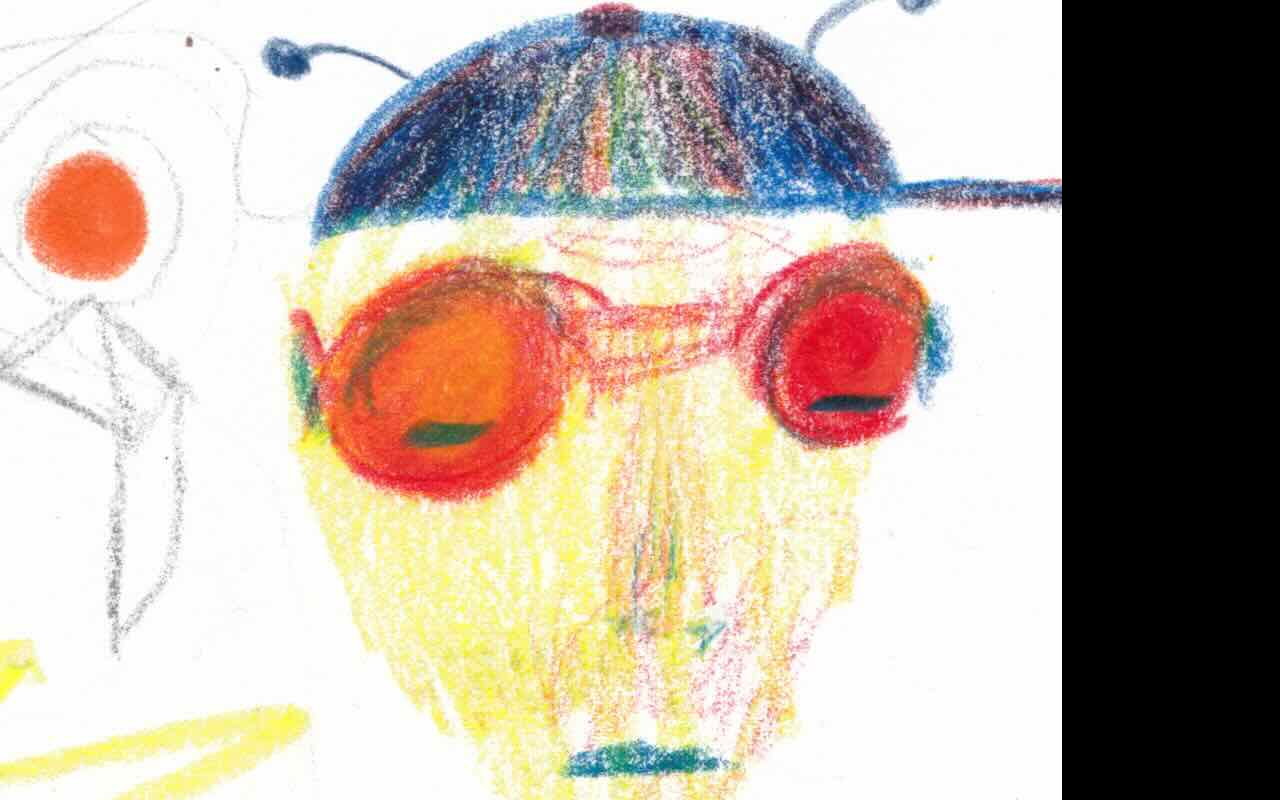
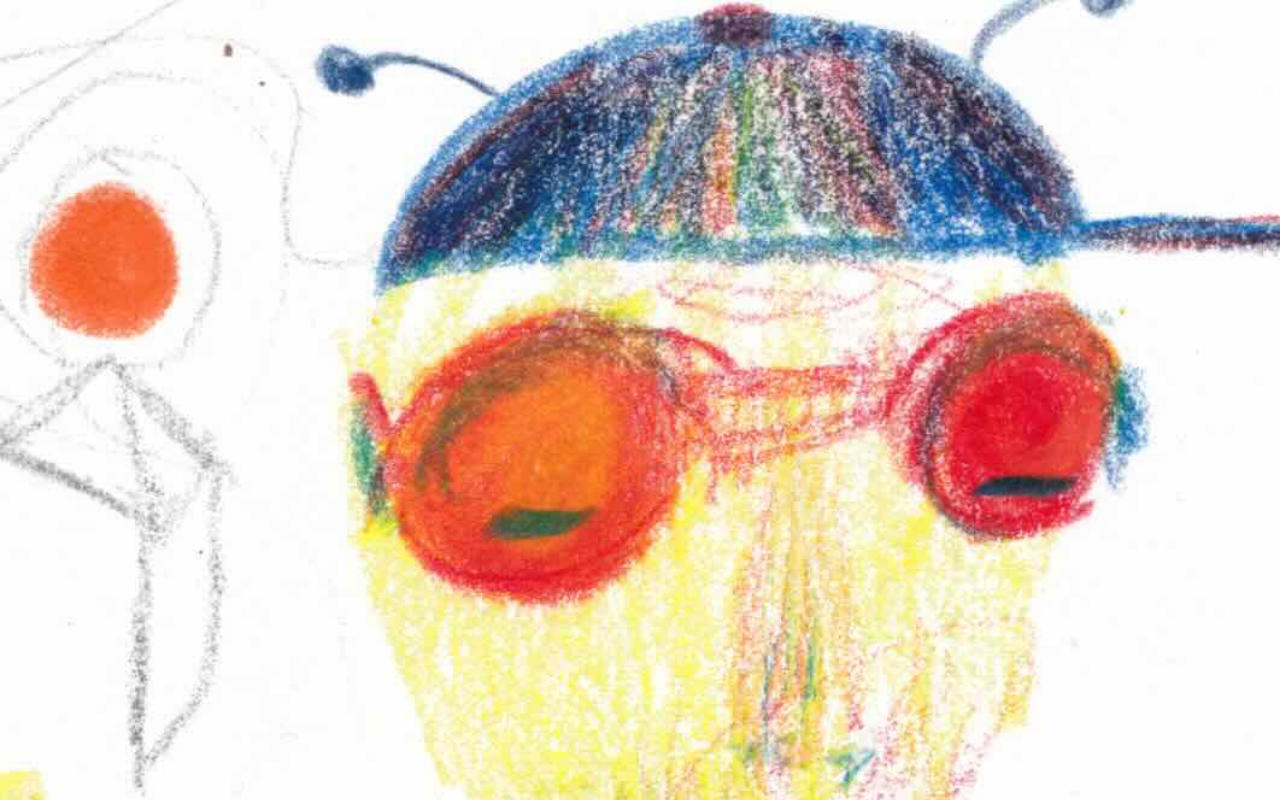
Before and after one commit to jisepo/jisepo.github.io, a plain HTML site: page index.html in a window 1280 px wide. Shown: the top 800 px of the page. Drawn offline with Linux system fonts and the light colour scheme.

Commit message:
Update index.html

```diff
--- a/index.html
+++ b/index.html
@@ -4,6 +4,7 @@
     <meta name="viewport" content="width=device-width, initial-scale=1.0">
     <style>
         body { margin: 0; background: black; color: white; }
+        img { width: 100%; height: auto; display: block; }
     </style>
 </head>
 <body>
```
